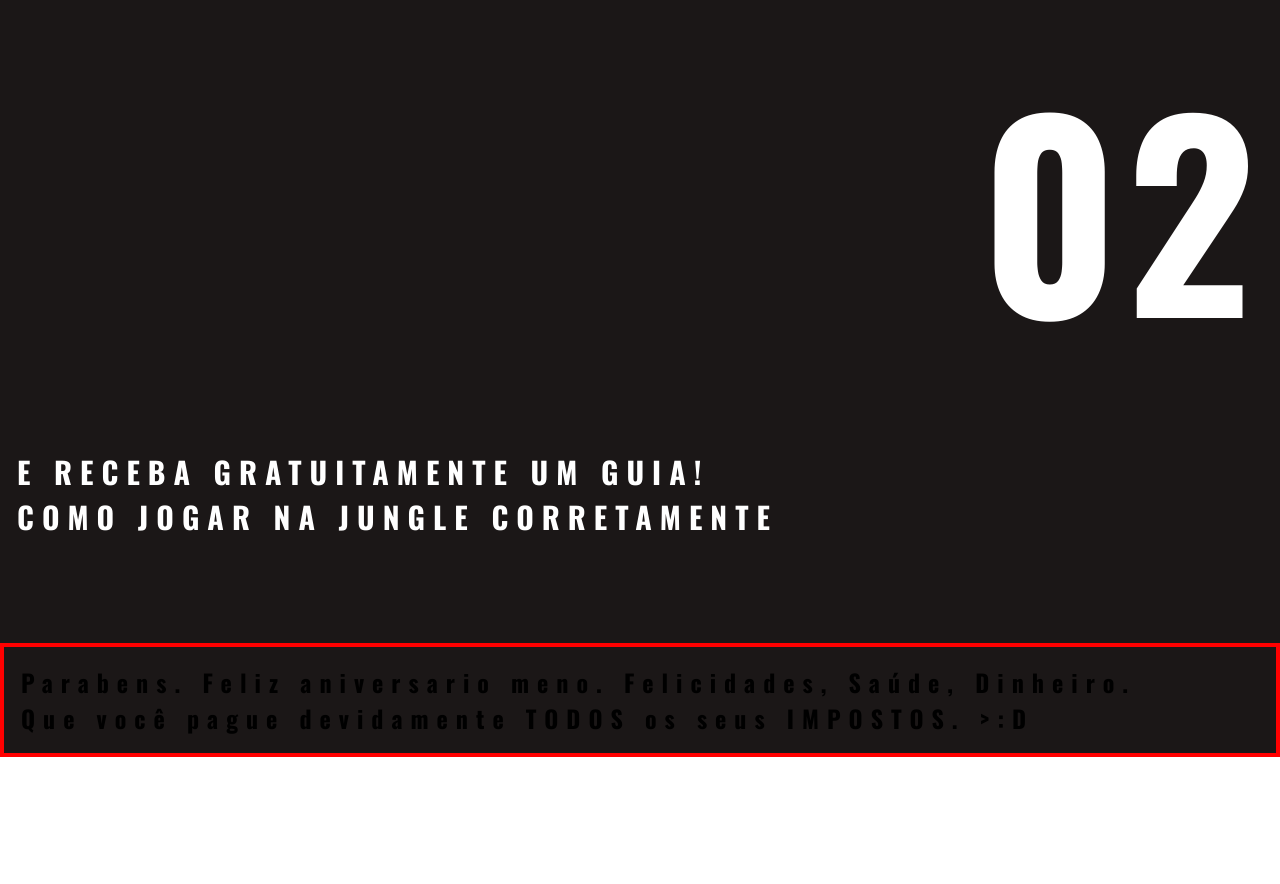
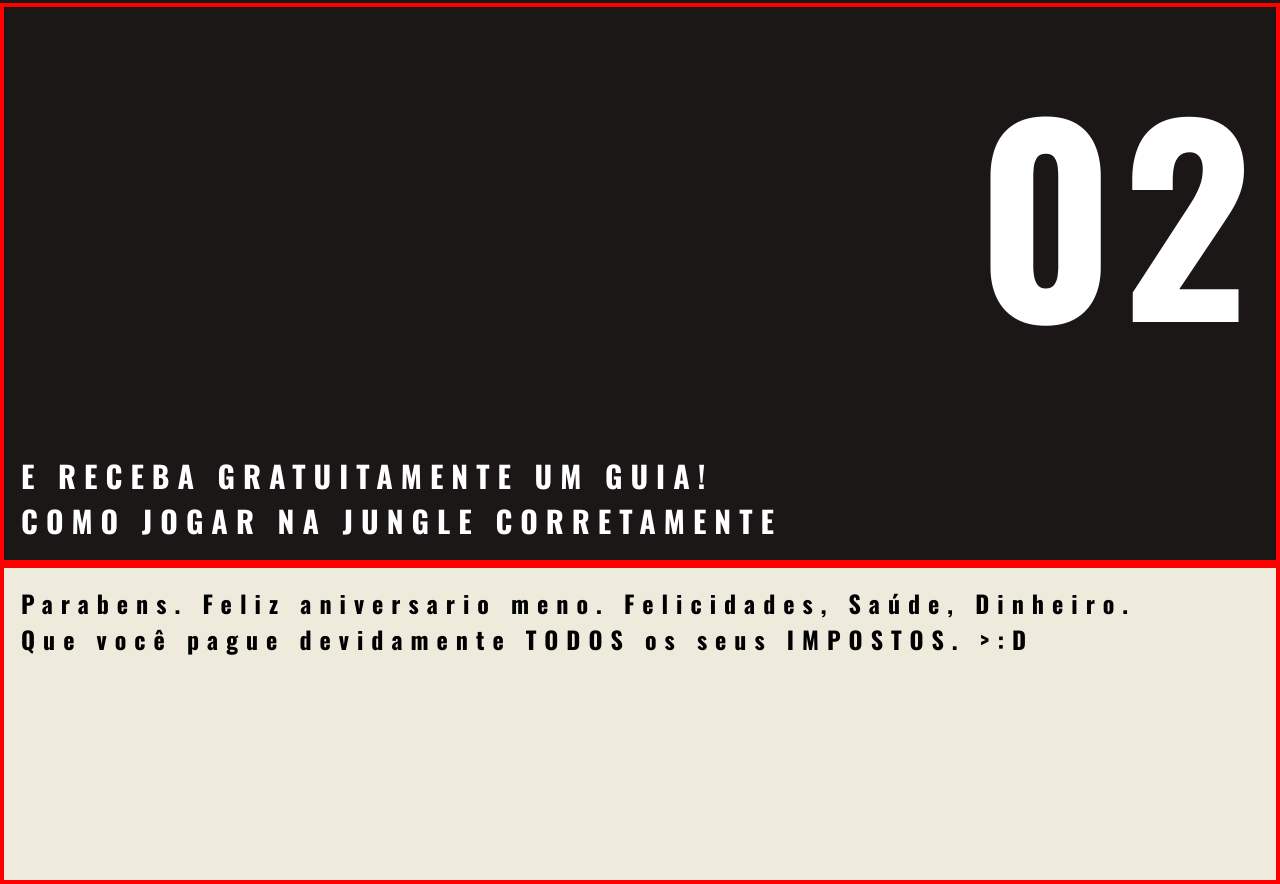
Before and after one commit to Dheh3/TAX, a plain HTML site: page index.html in a window 1280 px wide. Shown: the part 1357-2241 px from the top of the page. Before the commit the page ends 2114 px from the top, so only its background shows below. Drawn offline with nearby package versions, Linux system fonts and the light colour scheme.

Commit message:
Update index.html
update html correto

```diff
--- a/index.html
+++ b/index.html
@@ -35,7 +35,7 @@
 
     </div>
 
-    <div class="parte2">
+    <div class="parte3">
         <h2 class="text2eb">
             02
         </h2>
@@ -46,7 +46,7 @@
 
     </div>
 
-    <div class="parte3">
+    <div class="parte4">
 
         <h3 class="fundo">Parabens. Feliz aniversario meno. Felicidades, Saúde, Dinheiro.<br>
             Que você pague devidamente TODOS os seus IMPOSTOS. >:D
```
